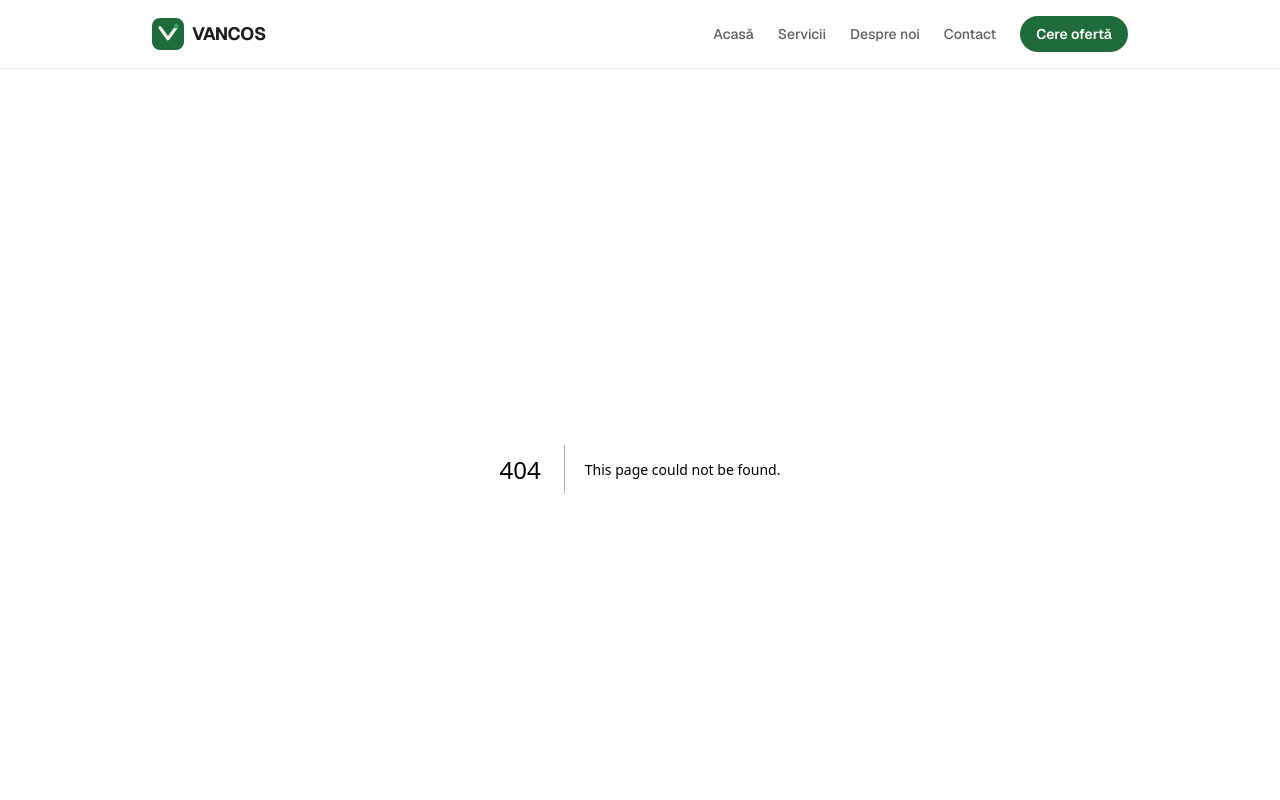
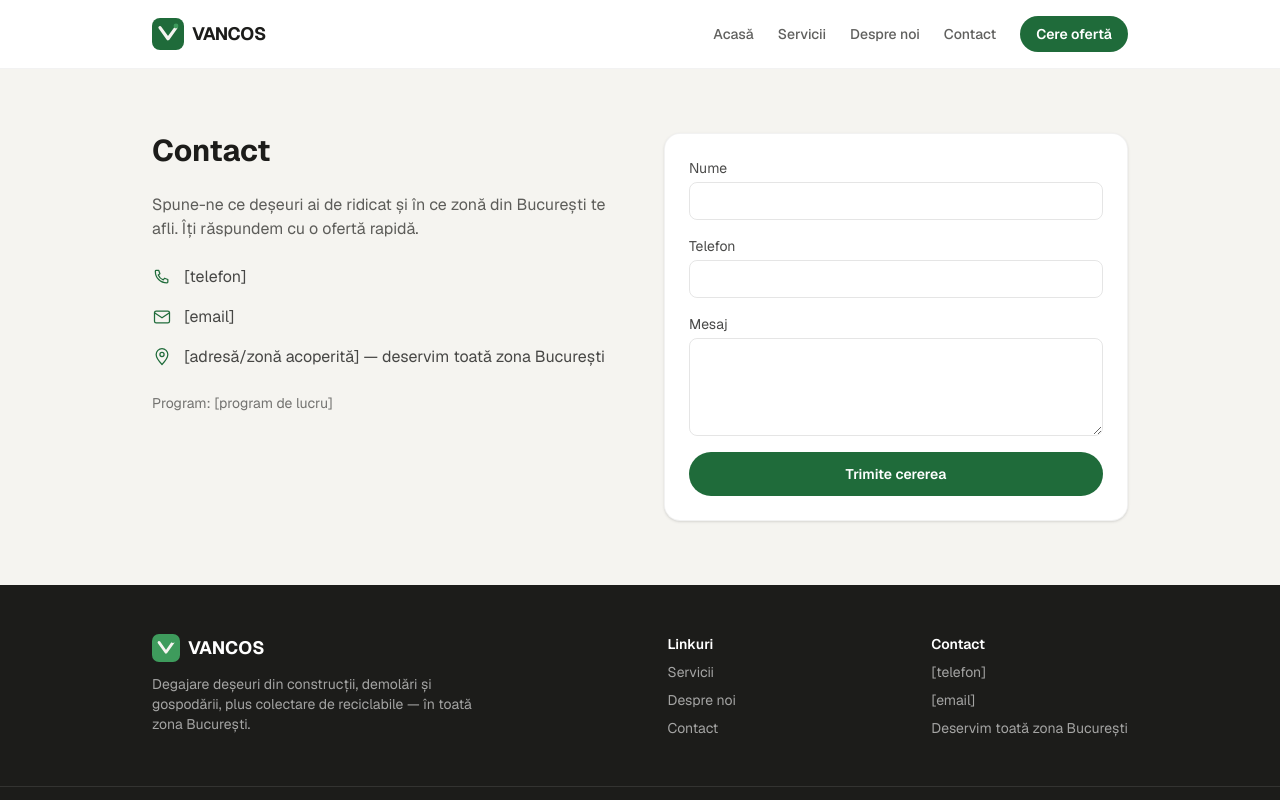
Before and after one commit to Cotet-Mihai/vancos, a Next.js app: page /contact in a window 1280 px wide. Before the commit this address had no page. Shown: the top 800 px of the page. Built offline with nearby package versions, Linux system fonts and the light colour scheme.

Commit message:
Build Contact page and form

```diff
--- /dev/null
+++ b/app/contact/ContactForm.tsx
@@ -0,0 +1,57 @@
+"use client";
+
+import { useState, type FormEvent } from "react";
+
+export function ContactForm() {
+  const [name, setName] = useState("");
+  const [phone, setPhone] = useState("");
+  const [message, setMessage] = useState("");
+
+  function handleSubmit(event: FormEvent<HTMLFormElement>) {
+    event.preventDefault();
+    const subject = encodeURIComponent(`Cerere ofertă de la ${name}`);
+    const body = encodeURIComponent(`Nume: ${name}\nTelefon: ${phone}\n\nMesaj:\n${message}`);
+    window.location.href = `mailto:[email]?subject=${subject}&body=${body}`;
+  }
+
+  return (
+    <form onSubmit={handleSubmit} className="flex flex-col gap-4 rounded-2xl border border-black/5 bg-white p-6 shadow-sm">
+      <label className="flex flex-col gap-1 text-sm text-ink/80">
+        Nume
+        <input
+          type="text"
+          required
+          value={name}
+          onChange={(event) => setName(event.target.value)}
+          className="rounded-lg border border-black/10 px-3 py-2 text-ink outline-none focus:border-brand"
+        />
+      </label>
+      <label className="flex flex-col gap-1 text-sm text-ink/80">
+        Telefon
+        <input
+          type="tel"
+          required
+          value={phone}
+          onChange={(event) => setPhone(event.target.value)}
+          className="rounded-lg border border-black/10 px-3 py-2 text-ink outline-none focus:border-brand"
+        />
+      </label>
+      <label className="flex flex-col gap-1 text-sm text-ink/80">
+        Mesaj
+        <textarea
+          required
+          rows={4}
+          value={message}
+          onChange={(event) => setMessage(event.target.value)}
+          className="rounded-lg border border-black/10 px-3 py-2 text-ink outline-none focus:border-brand"
+        />
+      </label>
+      <button
+        type="submit"
+        className="rounded-full bg-brand px-6 py-3 text-sm font-semibold text-white transition-colors hover:bg-brand-light"
+      >
+        Trimite cererea
+      </button>
+    </form>
+  );
+}
--- /dev/null
+++ b/app/contact/page.tsx
@@ -0,0 +1,39 @@
+import type { Metadata } from "next";
+import { ContactForm } from "./ContactForm";
+import { IconPhone, IconMail, IconPin } from "../_components/icons";
+
+export const metadata: Metadata = {
+  title: "Contact",
+  description: "Contactează Vancos pentru degajare de deșeuri și colectare de reciclabile în București.",
+};
+
+export default function ContactPage() {
+  return (
+    <div className="mx-auto flex max-w-5xl flex-col gap-12 px-6 py-16 sm:flex-row">
+      <div className="flex flex-1 flex-col gap-6">
+        <h1 className="text-3xl font-bold text-ink">Contact</h1>
+        <p className="text-ink/70">
+          Spune-ne ce deșeuri ai de ridicat și în ce zonă din București te afli. Îți răspundem cu o ofertă rapidă.
+        </p>
+        <ul className="flex flex-col gap-4 text-ink/80">
+          <li className="flex items-center gap-3">
+            <IconPhone className="h-5 w-5 text-brand" />
+            [telefon]
+          </li>
+          <li className="flex items-center gap-3">
+            <IconMail className="h-5 w-5 text-brand" />
+            [email]
+          </li>
+          <li className="flex items-center gap-3">
+            <IconPin className="h-5 w-5 text-brand" />
+            [adresă/zonă acoperită] — deservim toată zona București
+          </li>
+        </ul>
+        <p className="text-sm text-ink/60">Program: [program de lucru]</p>
+      </div>
+      <div className="flex-1">
+        <ContactForm />
+      </div>
+    </div>
+  );
+}
```
